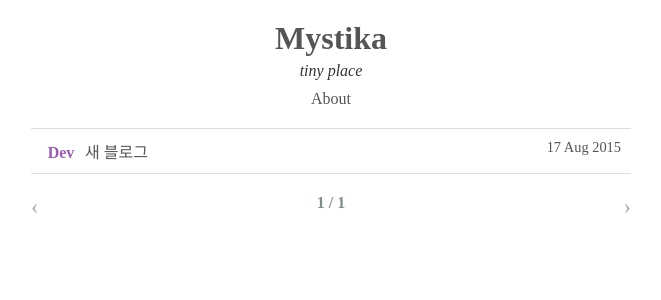
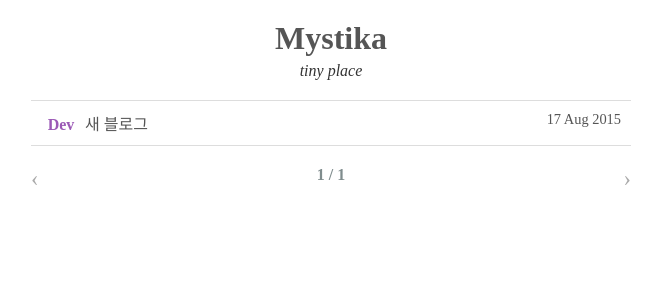
Before and after one commit to blurfx/xo.dev, a Jekyll site: the page built from index.html, in a window 1280 px wide. Shown: the top 300 px of the page, without its empty margins (309-970 px from the left). Built offline with Jekyll 4.4.1, drawn with Linux system fonts in a browser that asks for light colours; the list of posts is cut into pages by our own code.

Commit message:
remove about link

```diff
--- a/_layouts/default.html
+++ b/_layouts/default.html
@@ -19,10 +19,6 @@
         <h1 class="blog-name"><a href="{{ site.baseurl }}/">{{ site.title }}</a></h1>
         <p class="blog-description">{{ site.description }}</p>
       </div>
-
-      <nav>
-        <a href="{{ site.baseurl }}/about">About</a>
-      </nav>
     </header>
 
     <div id="main" role="main" class="entry">
```
